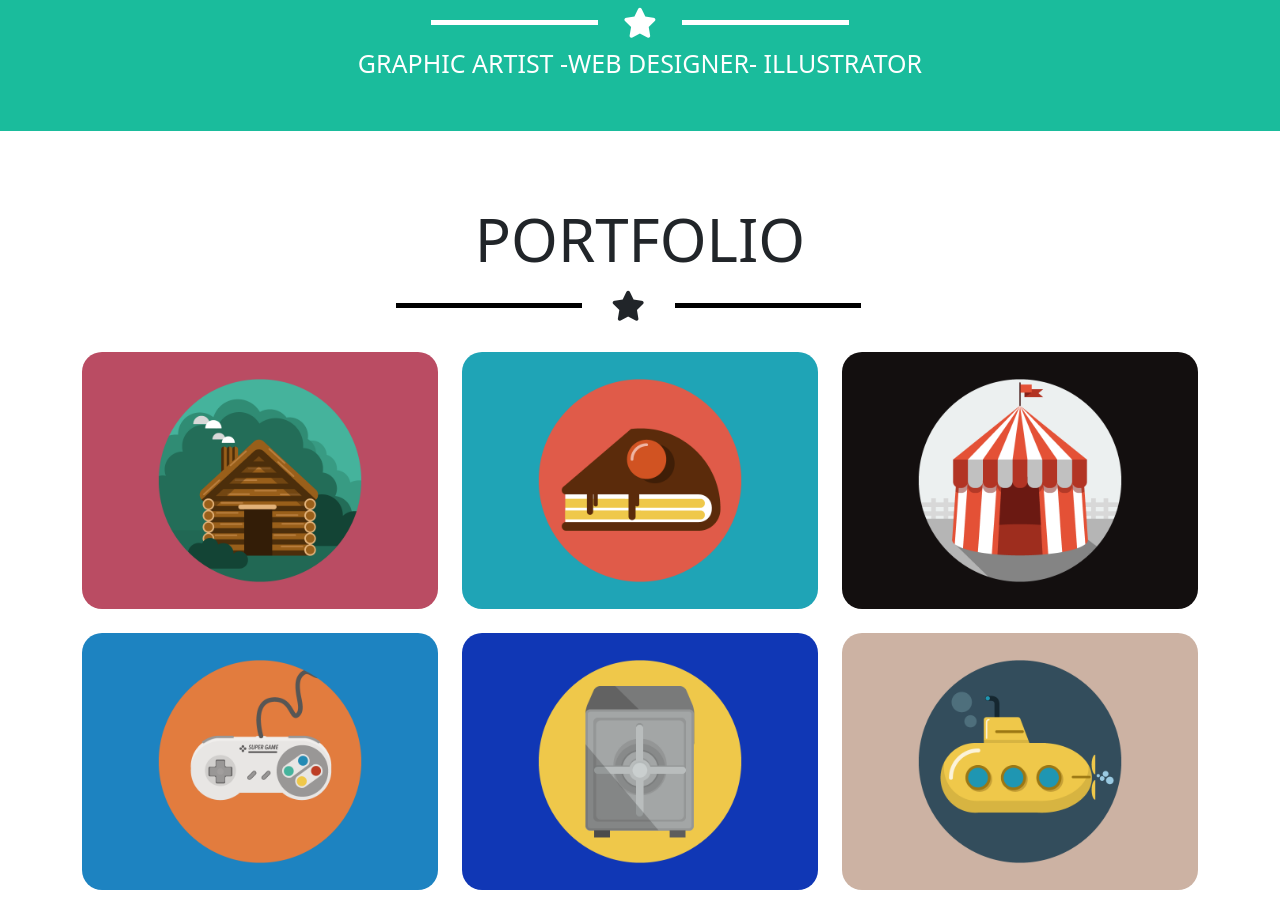
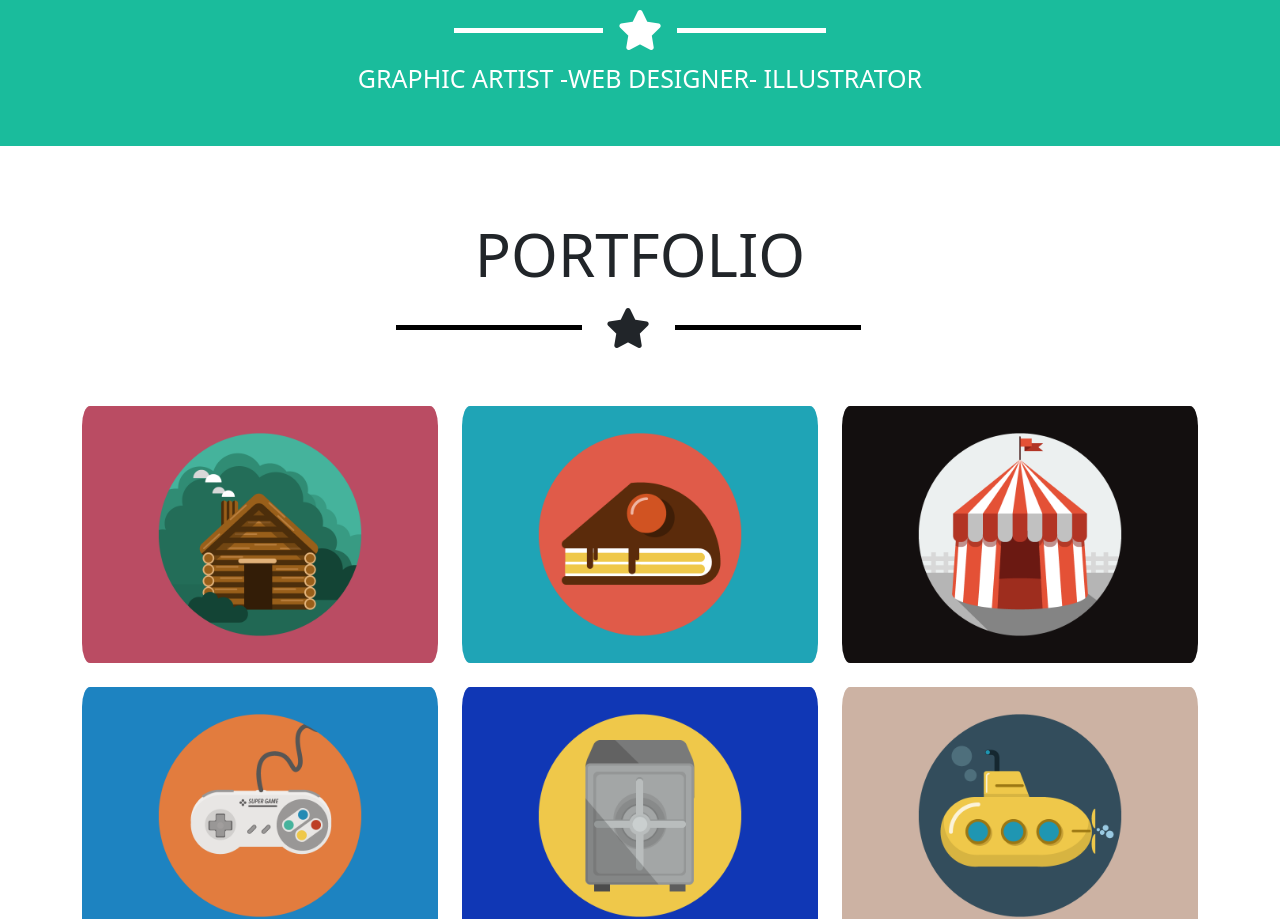
Before and after one commit to Stefanoclz/html-css-bootstrap-freelancer, a plain HTML site: page index.html in a window 1280 px wide. Shown: the part 547-1466 px from the top of the page. Drawn offline with nearby package versions, Linux system fonts and the light colour scheme.

Commit message:
completato layout

```diff
--- a/css/style.css
+++ b/css/style.css
@@ -82,7 +82,7 @@ header {
 }
 
 .star {
-    font-size: 30px;
+    font-size: 250%;
 }
 
 .SCmarginY {
@@ -97,11 +97,6 @@ header {
 
 .portfolio h1 {
     font-size: 60px;
-}
-
-.col-4 img {
-    width: 100%;
-    border-radius: 20px;
 }
 
 .portfolio p {
@@ -126,13 +121,19 @@ input, textarea {
     font-size: 20px;
 }
 
+.SCradius {
+    border-radius: 20px;
+}
+
 /* Inizio Info */
 
 .social i {
-    width: 70px;
+    font-size: 20px;
+    padding: 20px;
 }
 
 .circle {
-    border: 1px soliod white;
+    border: 1px solid white;
     border-radius: 50%;
+    margin-right: 15px;
 }
--- a/index.html
+++ b/index.html
@@ -34,7 +34,8 @@
     </header>
 
     <div class="container-fluid bg-green py-5">
-        <div class="jumbo">
+        <div class="container">
+            <div class="jumbo text-center">
 
                 <div class="jumboImg my-3">
                     <img src="img/avatar.svg" alt="avatar">
@@ -46,24 +47,25 @@
 
                 <div class="row col-12 justify-content-center">
                     <div class="col-2 SCmarginY">
-                    <div class="row align-items-center">
+                        <div class="row">
                             <div class="line bg-white"></div>
                         </div>
                     </div>
                     <div class="col-1 text-center star"><i class="fa-solid fa-star"></i></div>
                     <div class="col-2 SCmarginY">
-                    <div class="row align-items-center">
+                        <div class="row">
                             <div class="line bg-white"></div>
                         </div>
                     </div>
                 </div>
 
-            <div class="jumboTxt">
+                <div class="jumboTxt text-center">
                     <div>GRAPHIC ARTIST - </div>
                     <div>WEB DESIGNER</div>
                     <div> - ILLUSTRATOR</div>
                 </div>
 
+            </div>
         </div>
     </div>
 
@@ -91,33 +93,21 @@
                     </div>
                 </div>
 
-                <div class="row my-4">
-                    <div class="col-4">
-                        <img src="img/cabin.png" alt="cabin">
-                    </div>
+                <div class="row my-4 gy-4">
 
-                    <div class="col-4">
-                        <img src="img/cake.png" alt="cake">
-                    </div>
+                    <img class="col-lg-4 col-md-6 col-sm-12 SCradius" src="img/cabin.png" alt="cabin">
 
-                    <div class="col-4">
-                        <img src="img/circus.png" alt="circus">
-                    </div>
-                </div>
+                    <img class="col-lg-4 col-md-6 col-sm-12 SCradius" src="img/cake.png" alt="cake">
 
-                <div class="row my-4">
-                    <div class="col-4">
-                        <img src="img/game.png" alt="game">
-                    </div>
+                    <img class="col-lg-4 col-md-6 col-sm-12 SCradius" src="img/circus.png" alt="circus">
 
-                    <div class="col-4">
-                        <img src="img/safe.png" alt="safe">
-                    </div>
+                    <img class="col-lg-4 col-md-6 col-sm-12 SCradius" src="img/game.png" alt="game">
 
-                    <div class="col-4">
-                        <img src="img/submarine.png" alt="submarine">
+                    <img class="col-lg-4 col-md-6 col-sm-12 SCradius" src="img/safe.png" alt="safe">
 
-                    </div>
+                    <img class="col-lg-4 col-md-6 col-sm-12 SCradius" src="img/submarine.png" alt="submarine">
+
+
                 </div>
             </div>
         </div>
@@ -126,7 +116,7 @@
 
         <div class="container-fluid bg-green">
             <div class="container py-5 white">
-                <div class="portfolio text-center">
+                <div class="portfolio">
                     <h1>ABOUT</h1>
 
                     <div class="row col-12 justify-content-center">
@@ -224,8 +214,8 @@
                             <h3>LOCATION</h3>
                             <h5>2215 John Daniel Drive Clark, MO 54243</h5>
                         </div>
-                        <div class="col">
-                            <div class="row flex-column">
+                        <div class="col flex-column justify-content-between">
+
                             <h3>AROUND THE WEB</h3>
                             <div class="social d-flex flex-row justify-content-center">
                                 <div class="circle">
@@ -238,10 +228,10 @@
                                     <i class="fa-brands fa-twitter"></i>
                                 </div>
                                 <div class="circle">
-                                        <i class="fa-brands fa-linkedin-in"></i>
+                                    <i class="fa-brands fa-linkedin-in "></i>
                                 </div>
                             </div>
-                            </div>
+
                         </div>
                         <div class="col">
                             <h3>ABOUT FRELANCER</h3>
```
Lines whose indentation alone changed are shown as unchanged.
